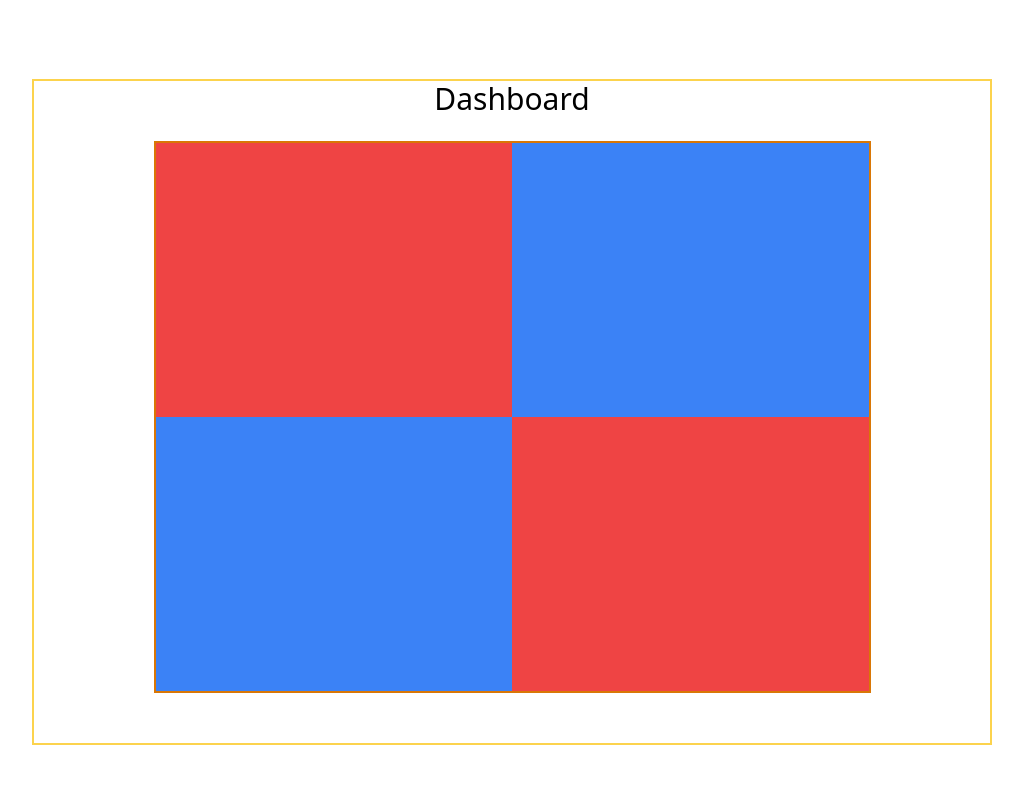
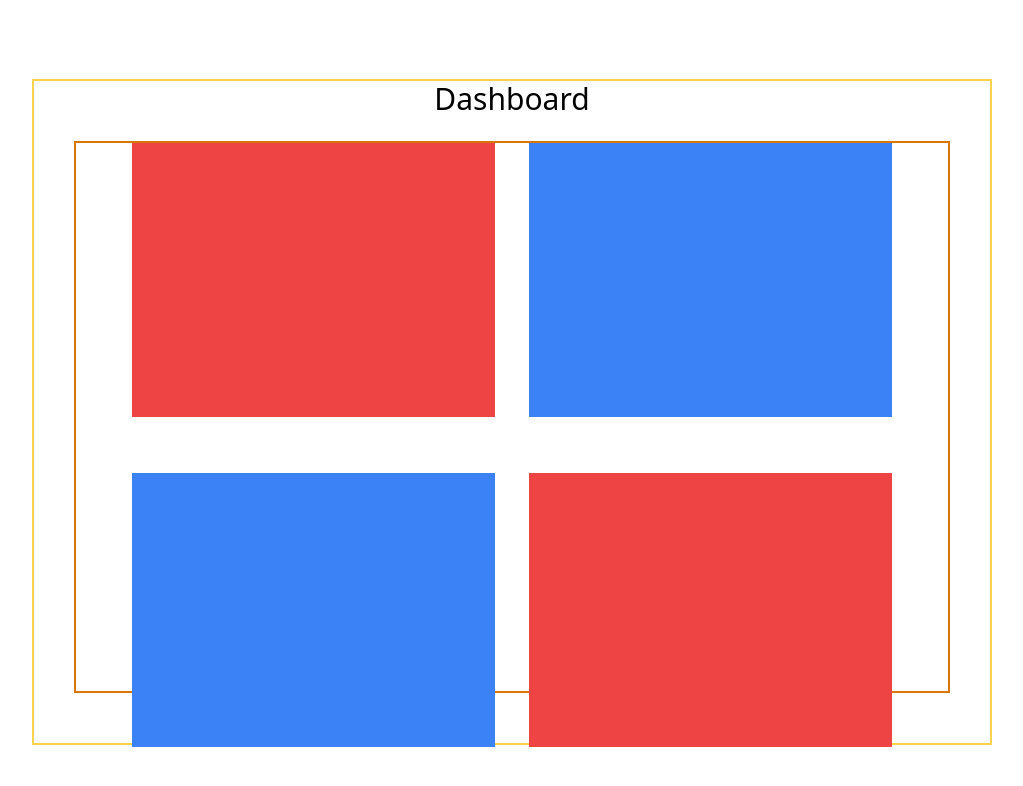
Before and after one commit to Dybton/ambient-quant-self, a React (Create React App) app: page / in a window 1280 px wide. Shown: the top 786 px of the page, without its empty margins (128-1151 px from the left). Built offline with nearby package versions, Linux system fonts and the light colour scheme.

Commit message:
added the right distance

```diff
--- a/src/App.tsx
+++ b/src/App.tsx
@@ -6,14 +6,16 @@ function App() {
     <div className="flex h-screen w-screen justify-center items-center" >
       <div className="w-9/12 h-5/6 mt-6 border-2 border-amber-300 ">
         <h1 className="text-3xl text-center font-semi-bold">Dashboard</h1>
-        <div className="w-9/12 h-5/6 mt-6 border-2 border-amber-600 mx-auto">
-          <div className="w-3/6 h-full float-left">
+        <div className="w-11/12 h-5/6 mt-6 border-2 border-amber-600 mx-auto">
+          <div className="w-5/12 h-full float-left ml-14">
             <div className="bg-red-500 w-full h-3/6"></div>
-            <div className="bg-blue-500 w-full h-3/6"></div>
+            <div className="bg-blue-500 w-full h-3/6 mt-14"></div>
           </div>
-          <div className="w-3/6 h-full bg-blue-500 float-right">
-            <div className="bg-blue-500 w-full h-3/6"></div>
-            <div className="bg-red-500 w-full h-3/6"></div>
+          <div className="w-5/12 h-full float-right mr-14">
+            <div className="bg-blue-500 w-full h-3/6 ">
+            </div>
+            <div className="bg-red-500 w-full h-3/6 mt-14">
+            </div>
           </div>
         </div>
       </div>
```
